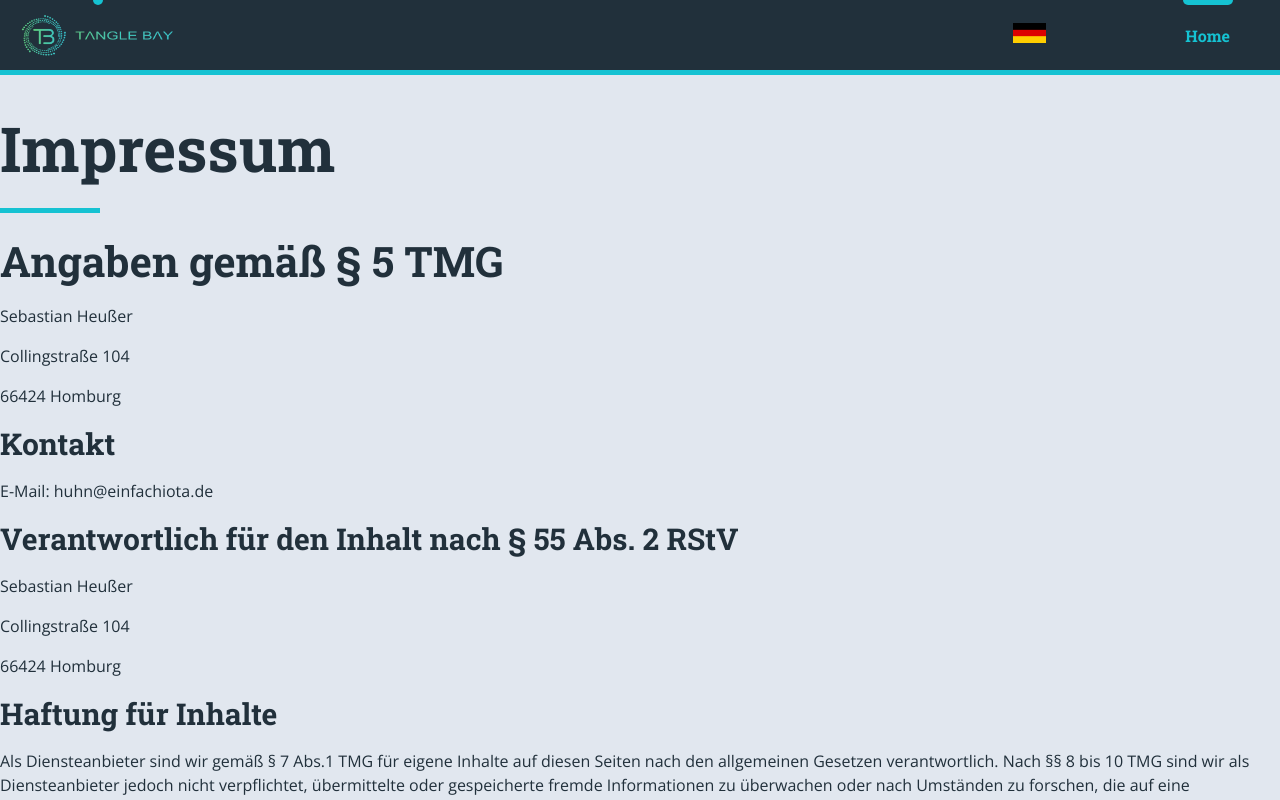
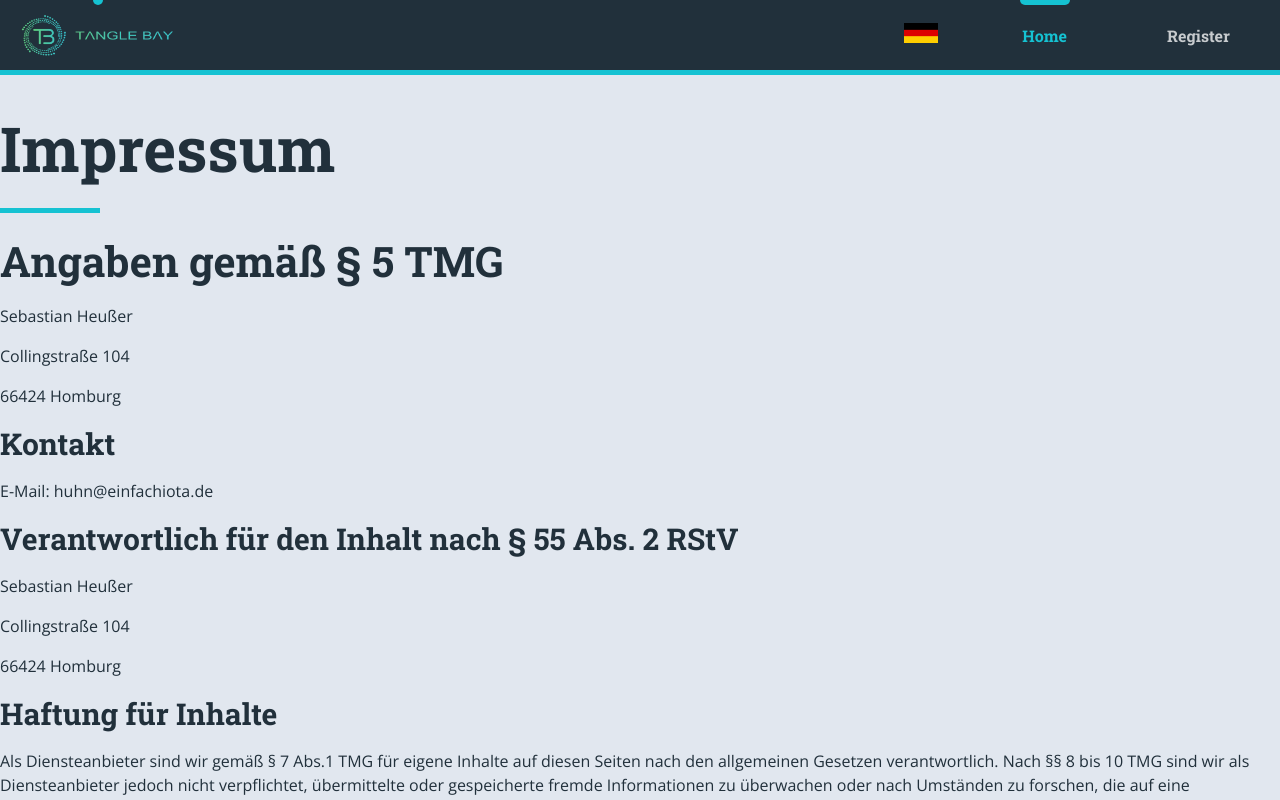
Before and after one commit to einfachiota/pool.einfachiota.de, a Vue app: page /imprint in a window 1280 px wide. Shown: the top 800 px of the page. Built offline with nearby package versions, Linux system fonts and the light colour scheme; what vue-clipboard2 would draw is missing.

Commit message:
add register nav

```diff
--- a/src/components/NavBar.vue
+++ b/src/components/NavBar.vue
@@ -33,6 +33,9 @@ NavBar<template>
     <div v-bind:class="{ open: navStateOpen }" class="nav-menu">
       <router-link v-on:click.native="navStateOpen = false" to="/" class="nav-item" active-class="active">
         <span >Home</span>
+      </router-link>
+      <router-link v-on:click.native="navStateOpen = false" to="/manage" class="nav-item" active-class="active">
+      <span ><i18n path="nav_register"></i18n></span>
       </router-link>
     </div>
   </nav>
@@ -104,7 +107,7 @@ export default {
     display: flex;
     justify-content: center;
     align-items: center;
-    color: var(--dark);
+    color: var(--white);
     font-family: "Roboto Slab";
     font-weight: bold;
     text-decoration: none;
--- a/src/plugins/i18n.js
+++ b/src/plugins/i18n.js
@@ -10,6 +10,7 @@ export const i18n = new VueI18n({
     en:{
       register: 'Register your IOTA node and be part of the Community Dock. We support IRI and Hornet nodes.',
       register2: 'Register your node',
+      nav_register: 'Register',
       join: 'Join the Dock!',
       nodedock: 'The node dock for the community',
       points: 'Points',
@@ -20,6 +21,7 @@ export const i18n = new VueI18n({
     de: {
       register: 'Registrieren Sie Ihren IOTA-Node und werden Sie Teil des Community Docks. Wir unterstützen IRI- und Hornet-Nodes.',
       register2: 'Registriere deinen Node',
+      nav_register: 'Registrieren',
       join: 'Join the Dock!',
       nodedock: 'Der Nodehafen für die Community',
       points: 'Punkte',
```
